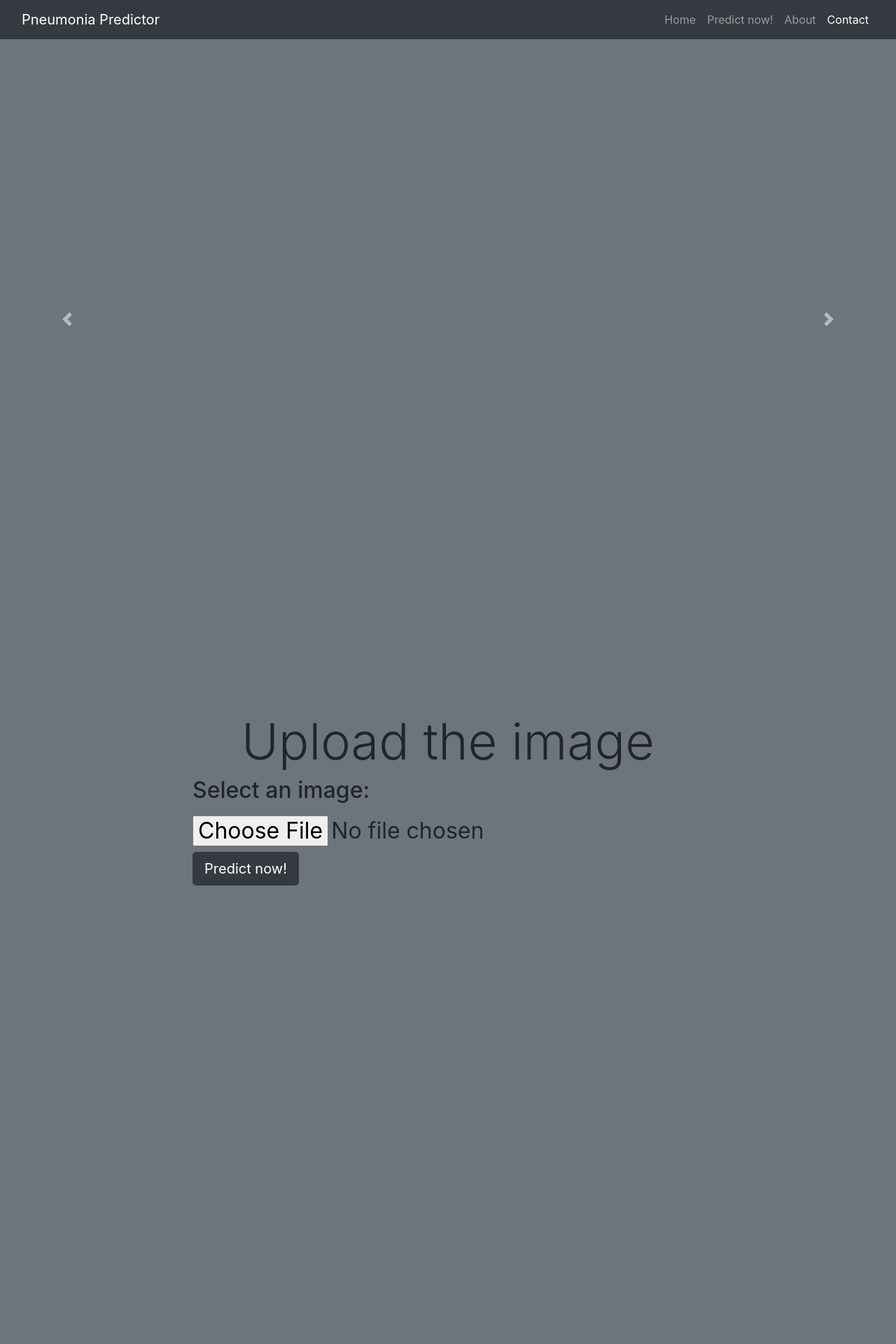
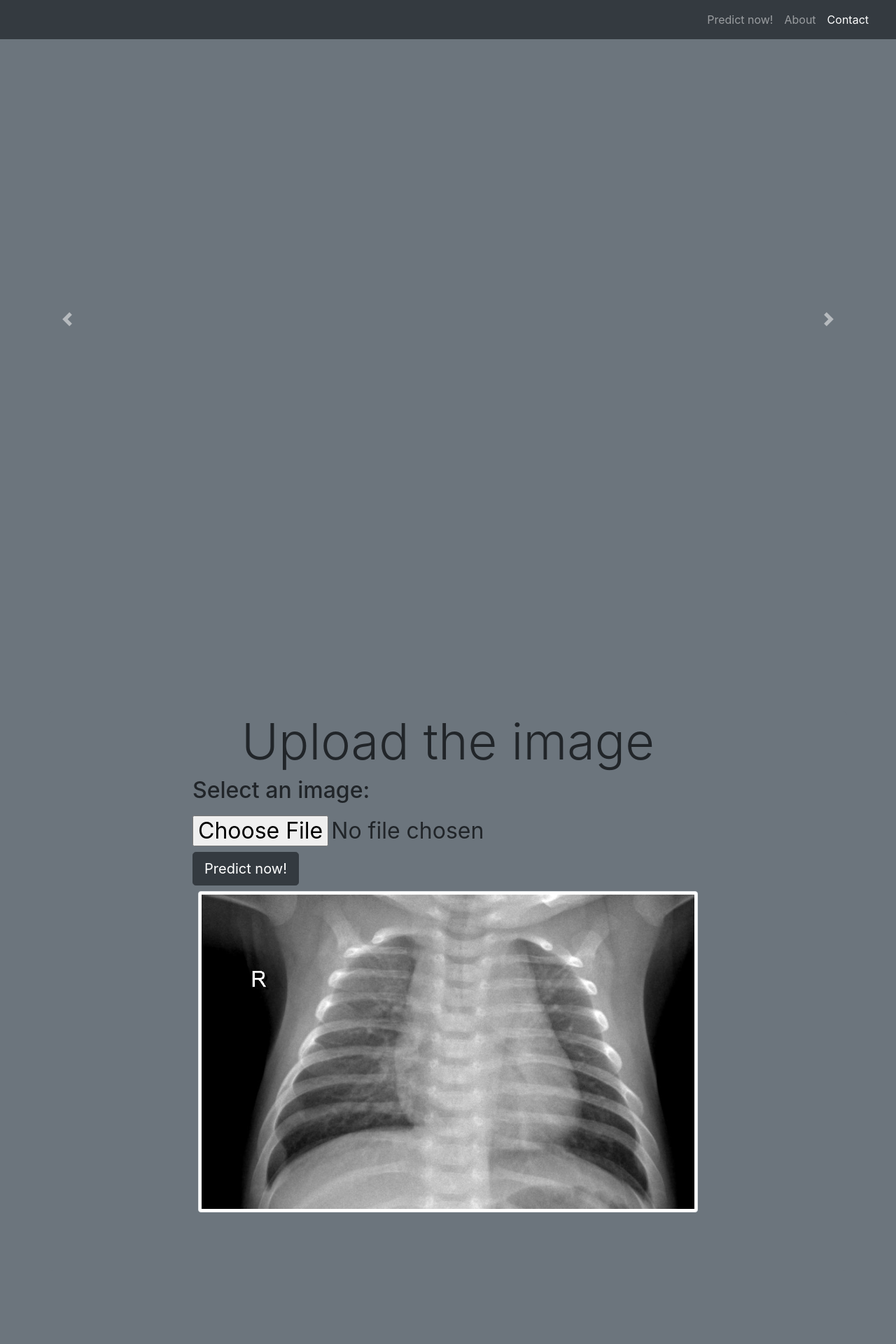
Before and after one commit to M-Borsuk/CNN-Pneumonia-Classification, a Flask app: template templates/base.html in a window 1280 px wide. Shown: the top 1920 px of the page at 70% size. Run offline with Flask 2, Linux system fonts and the light colour scheme; the template is opened without the code that fills it, so the values that code supplies are empty; some libraries are stand-ins or nearby versions.

Commit message:
Fixed the env variables for db; Fixed links; Added sample imgs

```diff
--- a/app.py
+++ b/app.py
@@ -1,6 +1,5 @@
 
 from flask import Flask, request, render_template
-
 from tensorflow.keras.models import load_model
 import cv2
 import os
@@ -14,13 +13,8 @@ from flask_migrate import Migrate
 from sqlalchemy.types import ARRAY,FLOAT
 from datetime import datetime
 
-matplotlib.use('Agg')
-
-
-
-
 app = Flask(__name__)
-app.config['SQLALCHEMY_DATABASE_URI'] = "postgresql+psycopg2://postgres:######@localhost:5432/pneumonia_data"
+app.config['SQLALCHEMY_DATABASE_URI'] = os.environ.get('SQLALCHEMY_DATABASE_URI')
 db = SQLAlchemy(app)
 migrate = Migrate(app, db)
 model = load_model('savedmodel.h5')
@@ -42,7 +36,7 @@ class RTGModel(db.Model):
         return f"<RTG {self.id}>"
 
 
-# model._make_predict_function()
+#model._make_predict_function()
 def make_prediction(model, f):
     img_arr = np.array(Image.open(f))
     resized_arr = cv2.resize(img_arr, (150, 150))
--- a/templates/base.html
+++ b/templates/base.html
@@ -28,14 +28,15 @@
   <!-- Navigation -->
   <nav class="navbar navbar-expand-md navbar-dark bg-dark sticky-top" id="mainNav">
     <div class="container-fluid">
-      <a class="navbar-brand js-scroll-trigger" href="#page-top">Pneumonia Predictor</a>
+        {% block nav1 %}{% endblock %}
+
       <button class="navbar-toggler" type="button" data-toggle="collapse" data-target="#navbarResponsive" aria-controls="navbarResponsive" aria-expanded="false" aria-label="Toggle navigation">
         <span class="navbar-toggler-icon"></span>
       </button>
       <div class="collapse navbar-collapse" id="navbarResponsive">
         <ul class="navbar-nav ml-auto">
           <li class="nav-item">
-            <a class="nav-link js-scroll-trigger" href="#page-top">Home</a>
+              {% block nav2 %}{% endblock %}
           </li>
           <li class="nav-item">
             <a class="nav-link js-scroll-trigger" href="#prediction">Predict now!</a>
@@ -62,7 +63,7 @@
             </div>
             <div class="carousel-item">
                 <div class="d-flex align-items-center justify-content-center min-vh-100">
-                    <h1 class="display-1 text-center">{% block slide2 %}{% endblock %}</h1>
+                    {% block slide2 %}{% endblock %}
                 </div>
             </div>
         </div>
@@ -97,9 +98,16 @@
                   Predict now!
               </button>
           </form>
+        <div class="d-flex flex-row align-items-center justify-content-center ">
+            <div class="p-2">
+                 <img src="static\img\NORMAL2-IM-0376-0001.jpeg" alt="..." class="img-thumbnail img-fluid " >
+            </div>
+            </div>
         </div>
       </div>
     </div>
+
+
   </section>
 
   <section id="about" class="bg-secondary">
@@ -108,10 +116,10 @@
         <div class="col-lg-8 mx-auto">
           <h2 class="display-2 text-center ">About this project</h2>
           <p class="lead text-center font-weight-bolder ">The goal of this project was to train the convolutional neural network
-              capable of predicting whether the patient suffers from pneumonia based on their chest x-ray photo and creating the web app to allow the prediction on the internet</p>
+              capable of predicting whether the patient suffers from pneumonia based on their chest x-ray photo and creating the web app to allow the prediction through the API</p>
             <div class="d-flex align-items-center justify-content-center">
             <button onclick="location.href='https://nbviewer.jupyter.org/github/M-Borsuk/CNN-Pneumonia-Classification/blob/c398208d881e224a1b7571ef67c14196d7a465c8/PneumoniaScansCNN.ipynb'" class="btn btn-dark btn-lg align-items-center" >
-                  View the notebook with trained the model <i class="fa fa-github"></i>
+                  View the notebook with trained model <i class="fa fa-github"></i>
               </button>
             </div>
         </div>
--- a/templates/index.html
+++ b/templates/index.html
@@ -1,4 +1,6 @@
 {% extends "base.html" %}
+{% block nav1 %} <a class="navbar-brand js-scroll-trigger" href="#page-top">Pneumonia Predictor</a>{% endblock %}
+{% block nav2 %} <a class="nav-link js-scroll-trigger" href="#page-top">Home</a>{% endblock %}
 {% block slide1 %}Pneumonia detection using convolutional neural network.{% endblock %}
 {% block slide2 %}<h1 class="display-4 text-center">Web application based on the convolutional neural network to predict whether the patient suffers from pneumonia
     based on their RTG photo.</h1>{% endblock %}
```
Also changed, not shown: templates/predict.html (+7 -2 lines), static/img/NORMAL2-IM-0376-0001.jpeg (added), static/img/NORMAL2-IM-0381-0001.jpeg (added), static/img/person1679_virus_2896.jpeg (added), static/img/person1680_virus_2897.jpeg (added).
